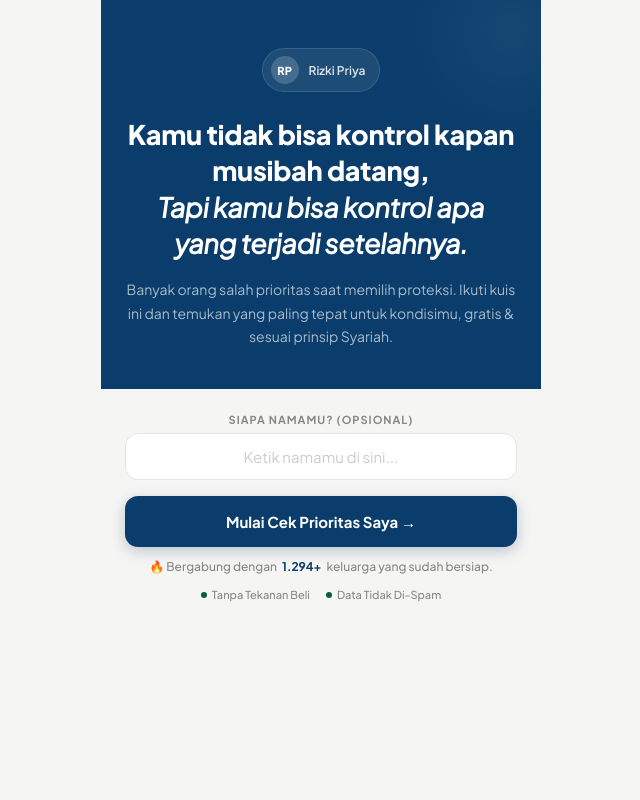
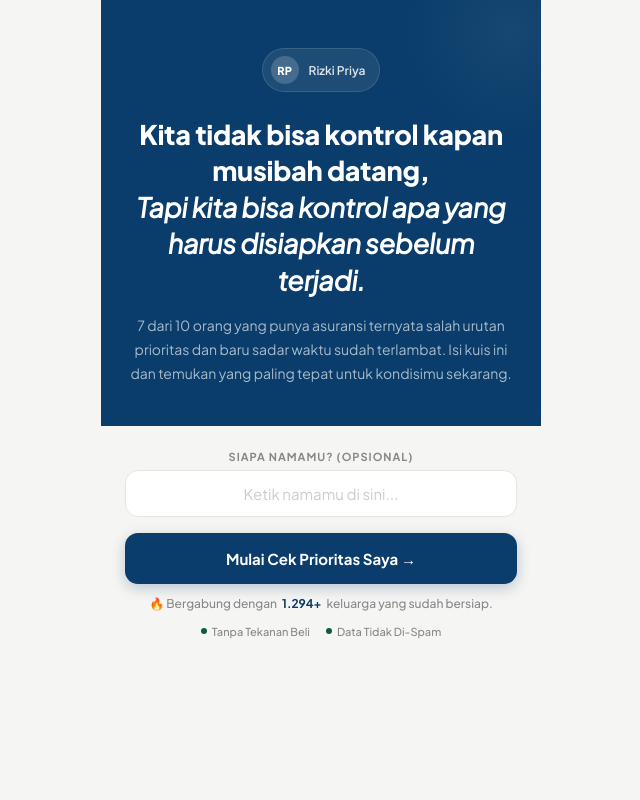
Before and after one commit to rizkipriya/kuis-kebutuhan-proteksi, a plain HTML site: page index.html in a window 1280 px wide. Shown: the whole page, without its empty margins (319-959 px from the left). Drawn offline with Linux system fonts and the light colour scheme.

Commit message:
Update index.html

```diff
--- a/index.html
+++ b/index.html
@@ -394,10 +394,10 @@ body {
       <div class="agent-pill-name" id="av-name-intro">Rizki Priya</div>
     </div>
     <div style="font-size:27px; font-weight:800; line-height:1.35; margin-bottom:16px; letter-spacing:-.3px;">
-      Kamu tidak bisa kontrol kapan musibah datang,<br><em>Tapi kamu bisa kontrol apa yang terjadi setelahnya.</em>
+      Kita tidak bisa kontrol kapan musibah datang,<br><em>Tapi kita bisa kontrol apa yang harus disiapkan sebelum terjadi.</em>
     </div>
     <div style="font-size:14px; color:rgba(255,255,255,.65); line-height:1.7;">
-      Banyak orang salah prioritas saat memilih proteksi. Ikuti kuis ini dan temukan yang paling tepat untuk kondisimu, gratis & sesuai prinsip Syariah.
+      7 dari 10 orang yang punya asuransi ternyata salah urutan prioritas dan baru sadar waktu sudah terlambat. Isi kuis ini dan temukan yang paling tepat untuk kondisimu sekarang.
     </div>
   </div>
 
```
